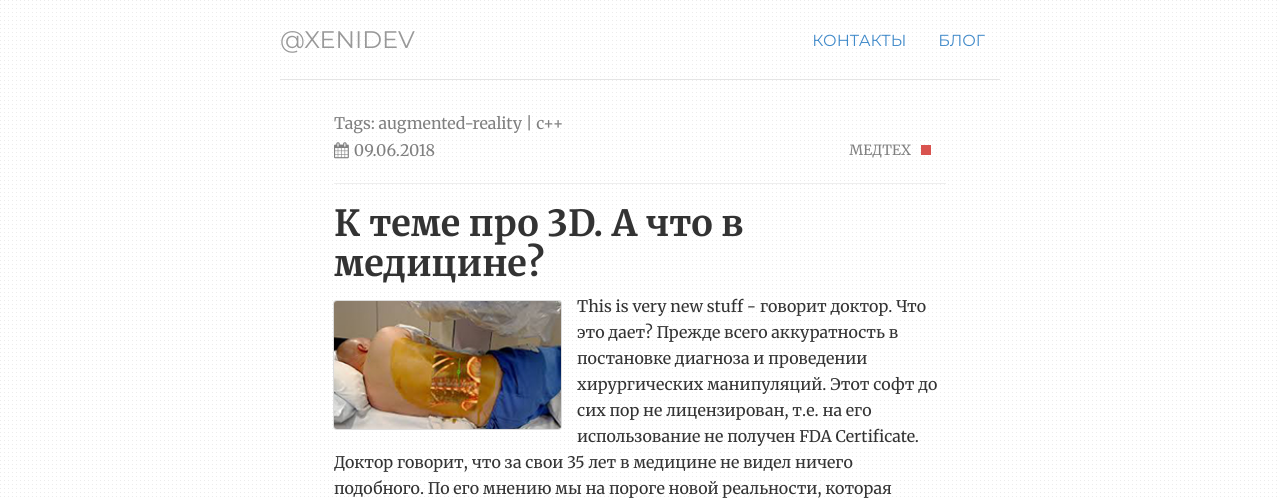
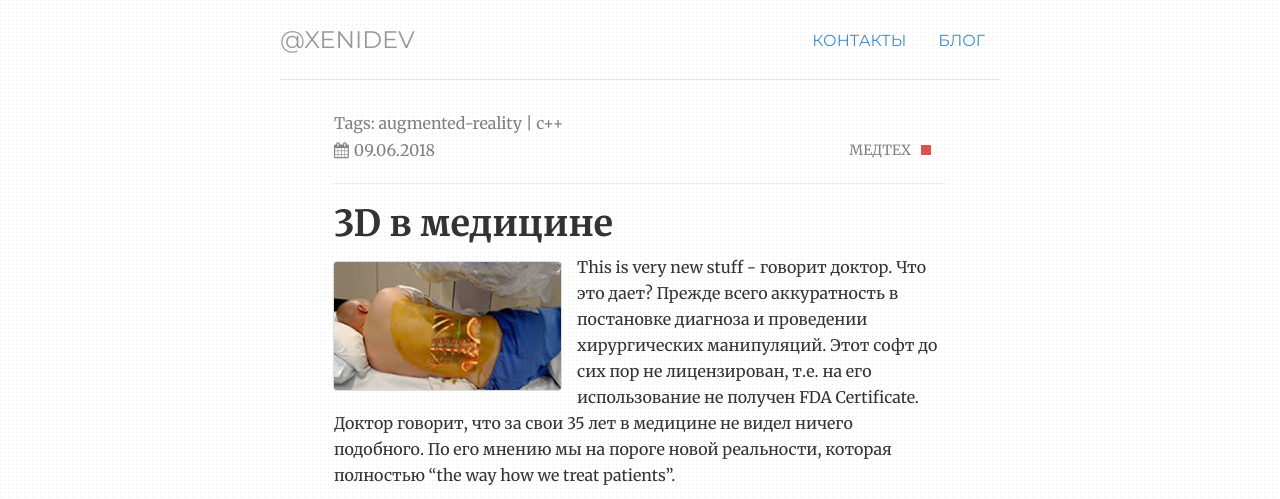
Before and after one commit to ValeraS/xenidev.github.io, a Jekyll site: the page built from _posts/2018-06-09-К-теме-про-3D.md, in a window 1280 px wide and 900 px high, cut to the strip 0-499 px from the top of the window. Built offline with Jekyll 4.4.1, drawn with Linux system fonts in a browser that asks for light colours.

Commit message:
Update 2018-06-09-К-теме-про-3D.md

```diff
--- a/_posts/2018-06-09-К-теме-про-3D.md
+++ b/_posts/2018-06-09-К-теме-про-3D.md
@@ -1,6 +1,6 @@
 ---
 layout: post
-title: К теме про 3D. А что в медицине?
+title: 3D в медицине
 tags:  augmented-reality c++
 category: медтех
 image: "/img/augmented-reality.jpg"
```
